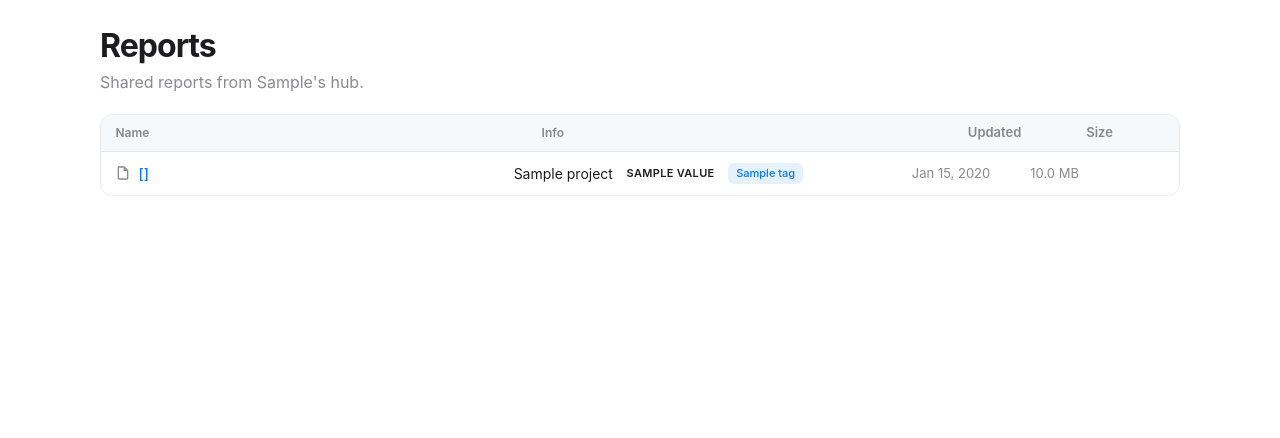
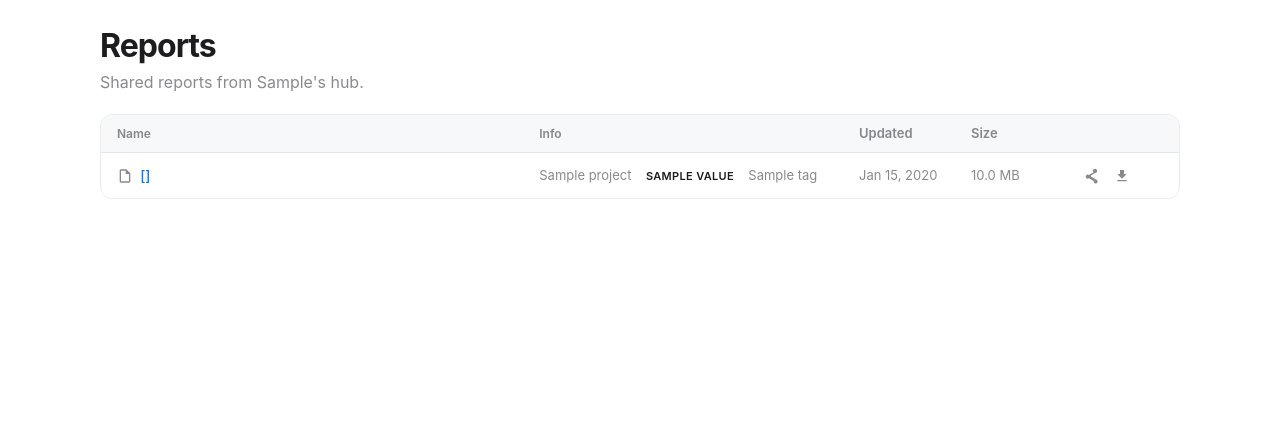
Before and after one commit to gabrycina/hub, a FastAPI app: template hub/templates/dashboard.html in a window 1280 px wide. Shown: the part 134-572 px from the top of the page. Run offline with FastAPI, Linux system fonts and the light colour scheme; the template is opened without the code that fills it: most values are stand-ins (such as "Sample title", 1, 10 or a date in 2020); parts of the project's set-up code (start-up, migrations or seed data) failed here and were passed over.

Commit message:
Fix dashboard dock, row alignment, and consistent actions
- Root cause: stale server lacked /partials/reports (404); restart required
- Replace htmx.ajax with fetch + htmx.process for filter/search refresh
- Fixed grid columns and reserved action slots so rows align consistently
- Hub owner sees manage actions on all reports; spacers keep column width
- Simplify meta column to single-line project/tags text
- Repair venv (typing_extensions) after reinstall

```diff
--- a/hub/routes/web.py
+++ b/hub/routes/web.py
@@ -214,6 +214,7 @@ def toggle_visibility(
     assert updated is not None
     artifact = to_artifact(updated, settings.public_url)
 
+    hub_owner = resolved_owner(settings, auth)
     return templates.TemplateResponse(
         request,
         "partials/artifact_row.html",
@@ -221,6 +222,8 @@ def toggle_visibility(
             "artifact": artifact,
             "auth": auth,
             "settings": settings,
+            "hub_owner": hub_owner,
+            "is_hub_owner": auth.user == hub_owner,
             "can_manage": True,
         },
     )
--- a/hub/static/styles.css
+++ b/hub/static/styles.css
@@ -216,10 +216,10 @@ h1 {
 .file-list-head,
 .file-row {
   display: grid;
-  grid-template-columns: minmax(160px, 2fr) minmax(100px, 2fr) 108px 68px auto;
+  grid-template-columns: minmax(0, 2fr) minmax(0, 1.5fr) 100px 64px 116px;
   align-items: center;
-  gap: 0.65rem;
-  padding: 0.5rem 0.9rem;
+  gap: 0.75rem;
+  padding: 0.55rem 1rem;
 }
 
 .file-list-head {
@@ -270,9 +270,23 @@ h1 {
 
 .file-meta {
   display: flex;
-  flex-wrap: wrap;
   align-items: center;
-  gap: 0.35rem;
+  gap: 0.4rem;
+  min-width: 0;
+  overflow: hidden;
+}
+
+.file-project,
+.file-tags {
+  overflow: hidden;
+  text-overflow: ellipsis;
+  white-space: nowrap;
+  color: var(--muted);
+  font-size: 0.8125rem;
+}
+
+.file-tags {
+  flex: 1;
   min-width: 0;
 }
 
@@ -287,14 +301,14 @@ h1 {
   display: flex;
   align-items: center;
   justify-content: flex-end;
-  gap: 0.1rem;
-  opacity: 0;
-  transition: opacity 0.15s ease;
+  gap: 0.15rem;
+  width: 116px;
+  flex-shrink: 0;
 }
 
-.file-row:hover .file-actions,
-.file-row:focus-within .file-actions {
-  opacity: 1;
+.icon-btn-spacer {
+  visibility: hidden;
+  pointer-events: none;
 }
 
 .icon-btn {
@@ -348,12 +362,7 @@ h1 {
 }
 
 .tag {
-  font-size: 0.6875rem;
-  font-weight: 500;
-  padding: 0.15rem 0.5rem;
-  border-radius: 6px;
-  background: color-mix(in srgb, var(--accent) 10%, transparent);
-  color: var(--accent);
+  display: none;
 }
 
 .muted {
--- a/hub/templates/dashboard.html
+++ b/hub/templates/dashboard.html
@@ -86,14 +86,20 @@ async function shareReport(btn) {
   const searchInput = document.getElementById('search-input');
   if (!scopeInput || !searchInput) return;
 
-  function refreshReports() {
+  async function refreshReports() {
     const params = new URLSearchParams({ scope: scopeInput.value });
     const q = searchInput.value.trim();
     if (q) params.set('q', q);
-    htmx.ajax('GET', '/partials/reports?' + params.toString(), {
-      target: '#artifact-results',
-      swap: 'innerHTML',
-    });
+    const target = document.getElementById('artifact-results');
+    if (!target) return;
+    try {
+      const res = await fetch('/partials/reports?' + params.toString(), {
+        headers: { Accept: 'text/html' },
+      });
+      if (!res.ok) return;
+      target.innerHTML = await res.text();
+      if (typeof htmx !== 'undefined') htmx.process(target);
+    } catch (_) { /* ignore */ }
   }
 
   let searchTimer;
--- a/hub/templates/partials/artifact_list.html
+++ b/hub/templates/partials/artifact_list.html
@@ -8,7 +8,7 @@
     <span class="col-actions"></span>
   </div>
   {% for artifact in artifacts %}
-  {% set can_manage = auth.user == artifact.owner %}
+  {% set can_manage = is_hub_owner or auth.user == artifact.owner %}
   {% include "partials/artifact_row.html" %}
   {% endfor %}
 </div>
--- a/hub/templates/partials/artifact_row.html
+++ b/hub/templates/partials/artifact_row.html
@@ -4,12 +4,10 @@
     <span class="file-title">{{ artifact.title }}</span>
   </a>
   <div class="file-meta col-meta">
-    {% if artifact.project %}<span>{{ artifact.project }}</span>{% endif %}
+    {% if artifact.project %}<span class="file-project">{{ artifact.project }}</span>{% endif %}
     <span class="badge badge-{{ artifact.visibility.value }}">{{ artifact.visibility.value }}</span>
     {% if artifact.tags %}
-    {% for tag in artifact.tags %}
-    <span class="tag">{{ tag }}</span>
-    {% endfor %}
+    <span class="file-tags">{{ artifact.tags | join(', ') }}</span>
     {% endif %}
   </div>
   <time class="col-date" datetime="{{ artifact.updated_at.isoformat() }}">{{ artifact.updated_at.strftime('%b %d, %Y') }}</time>
@@ -48,6 +46,9 @@
     >
       <svg width="16" height="16" viewBox="0 0 24 24" aria-hidden="true"><path d="M6 19c0 1.1.9 2 2 2h8c1.1 0 2-.9 2-2V7H6v12zM19 4h-3.5l-1-1h-5l-1 1H5v2h14V4z" fill="currentColor"/></svg>
     </button>
+    {% else %}
+    <span class="icon-btn icon-btn-spacer" aria-hidden="true"></span>
+    <span class="icon-btn icon-btn-spacer" aria-hidden="true"></span>
     {% endif %}
   </div>
 </div>
--- a/pyproject.toml
+++ b/pyproject.toml
@@ -13,6 +13,7 @@ dependencies = [
     "httpx>=0.28.0",
     "fastmcp>=2.0.0",
     "nanoid>=2.0.0",
+    "typing-extensions>=4.15.0",
 ]
 
 [project.optional-dependencies]
```
Also changed, not shown: 1 other file.
